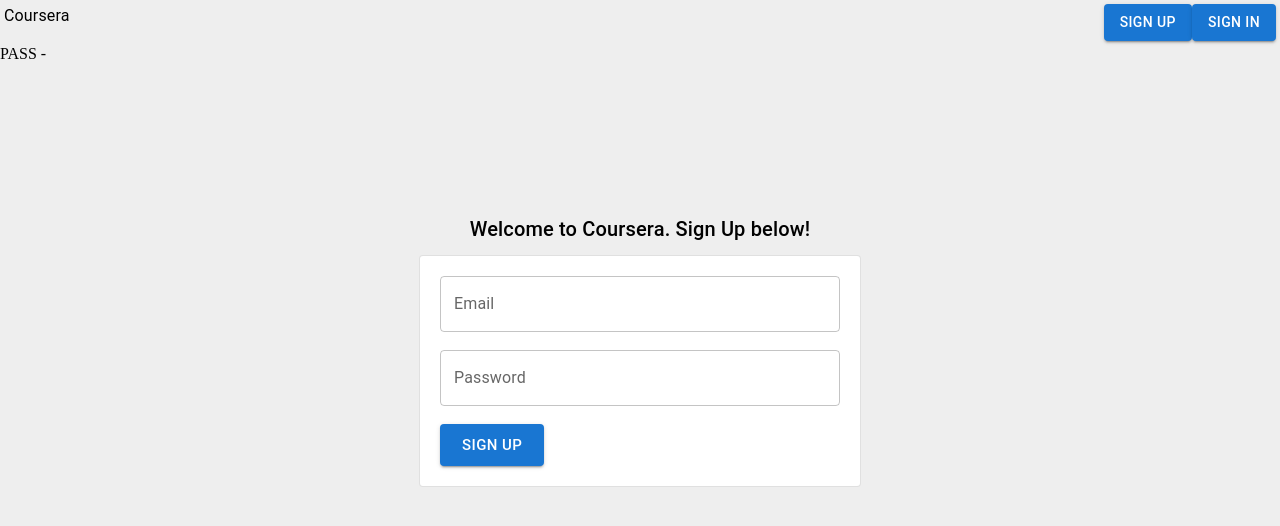
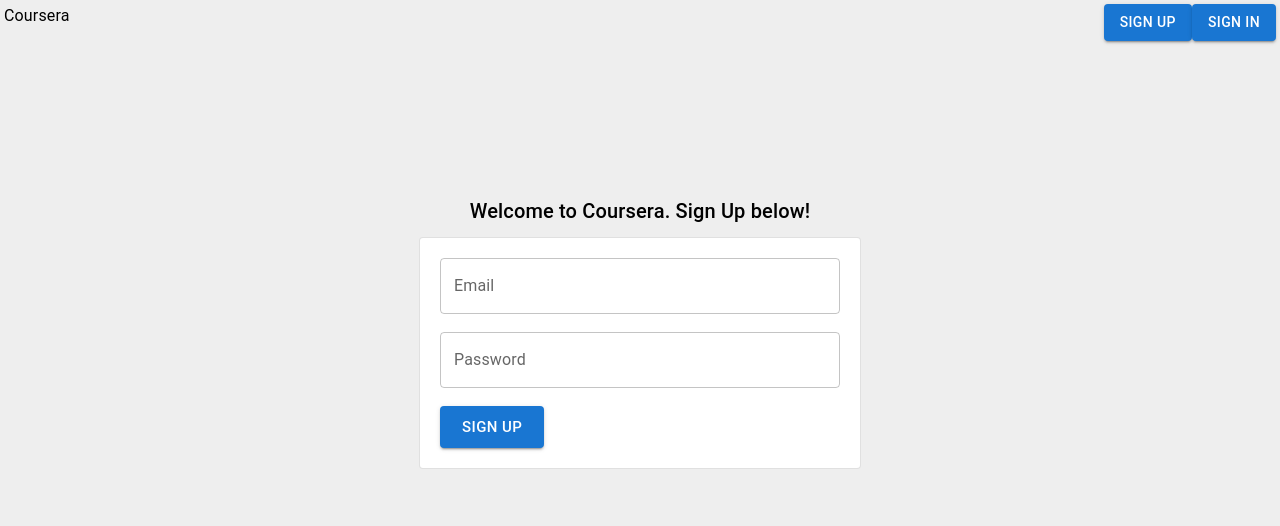
Before and after one commit to UserisRatnesh/course-selliing-app-react-frontend, a React (Vite) app: page /signup in a window 1280 px wide. Shown: the top 526 px of the page. Built offline with nearby package versions, Linux system fonts and the light colour scheme.

Commit message:
Remove tag displaying entered mail and password

```diff
--- a/src/Signup.jsx
+++ b/src/Signup.jsx
@@ -9,7 +9,6 @@
     const [password, setPassword] = useState("");
 
     return <div >
-    {email} PASS - {password}
         <div style={{
             paddingTop:150,
             marginBottom:10,
```
